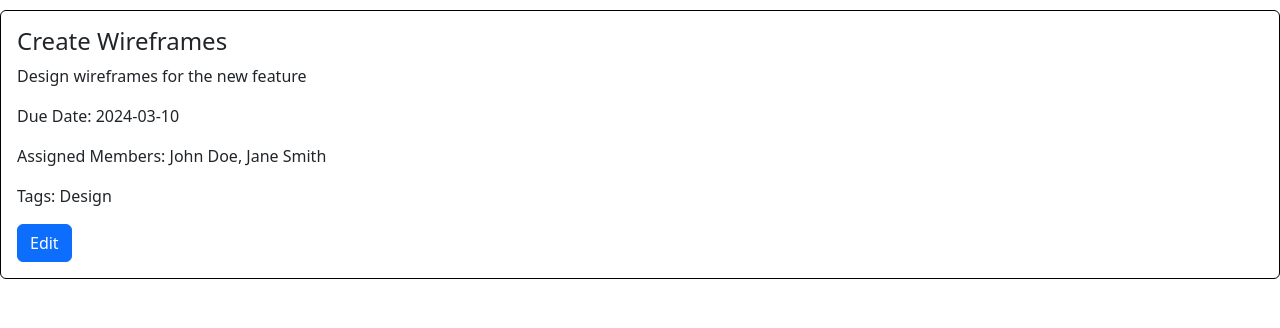
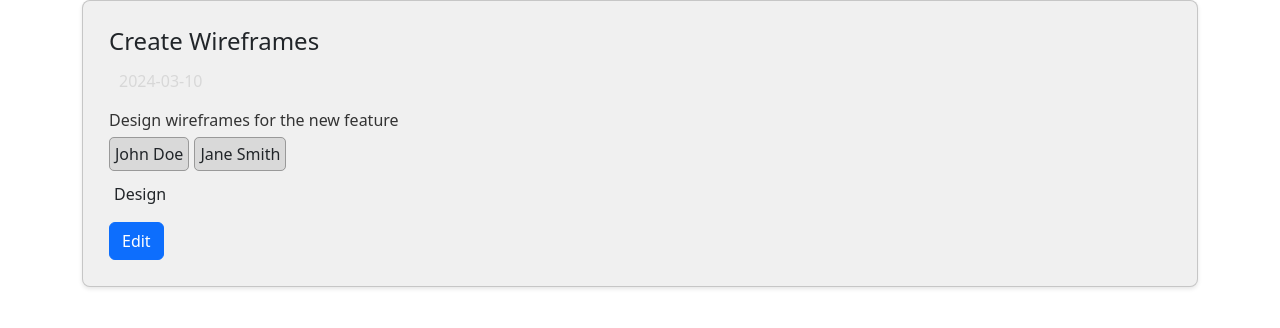
Before and after one commit to SarahCallesDeveloper/BoardTaskMaster, a React (Vite) app in the folder Board_Organizer/: page / in a window 1280 px wide. Shown: the top 328 px of the page. Built offline with nearby package versions, Linux system fonts and the light colour scheme.

Commit message:
added styling to card

```diff
--- a/Board_Organizer/src/Components/card.jsx
+++ b/Board_Organizer/src/Components/card.jsx
@@ -1,4 +1,5 @@
 import React, { useState } from 'react';
+import '../Styling/CssCard.css';
 
 export function Card({ card, onEdit }) {
   const { id, title, description, dueDate, Tags, assignedMembers } = card;
@@ -42,16 +43,44 @@ export function Card({ card, onEdit }) {
   };
 
   return (
-    <div className="card" style={{ border: '1px solid black', margin: '10px 0' }}>
+    <div>
+    <div className="container">
+   <div className="row">
+  <div className="col">
+    <div className="card">
       <div className="card-body">
-        <h4 className="card-title">{title}</h4>
-        <p className="card-text">{description}</p>
-        <p className="card-text">Due Date: {dueDate}</p>
-        <p className="card-text">Assigned Members: {assignedMembers.map(member => member.name).join(', ')}</p>
-        <p className="card-text">Tags: {Tags.join(', ')}</p>
+        <h4>{title}</h4>
+        <p className='date'>{dueDate}</p>
+        <p className='description'>{description}</p>
+
+        <p>
+          {assignedMembers.map((member, index) => (
+            <span
+              key={index}
+              className={`member member${index % 2 + 1}`}
+              style={{ padding: '5px' }} // Add padding for members
+            >
+              {member.name}
+            </span>
+          ))}
+        </p>
+        <p>
+          {Tags.map((tag, index) => (
+            <span
+              key={index}
+              className={`tag tag${index % 2 + 1}`}
+              style={{ padding: '5px' }} // Add padding for tags
+            >
+              {tag}
+            </span>
+          ))}
+        </p>
         <button className="btn btn-primary" onClick={handleEdit}>Edit</button>
       </div>
-
+    </div>
+  </div>
+</div>
+</div>
       {isEditing && (
         <div className="modal" tabIndex="-1" role="dialog" style={{ display: 'block' }}>
           <div className="modal-dialog" role="document" style={{ maxWidth: '600px' }}>
--- /dev/null
+++ b/Board_Organizer/src/Styling/CssCard.css
@@ -0,0 +1,33 @@
+.card {
+    background-color: #f0f0f0; /* Pastel background color */
+    border-radius: 8px;
+    padding: 10px;
+    box-shadow: 0px 2px 4px rgba(0, 0, 0, 0.1);
+    margin-bottom: 20px;
+  }
+
+  .date {
+    color: rgba(0, 0, 0, 0.1); /* Opaque color for date */
+    padding: 5px 10px;
+    border-radius: 5px;
+    margin-bottom: 10px;
+  }
+
+  .description {
+    color: #333; /* Dark color for description */
+    margin-bottom: 10px;
+  }
+
+  .members {
+    display: flex;
+    flex-wrap: wrap;
+  }
+
+  .member {
+    background-color: #d9d9d9; /* Background color for member box */
+    border: 1px solid #999; /* Border color for member box */
+    border-radius: 5px;
+    padding: 5px 10px;
+    margin-right: 5px;
+    margin-bottom: 5px;
+  }
```
